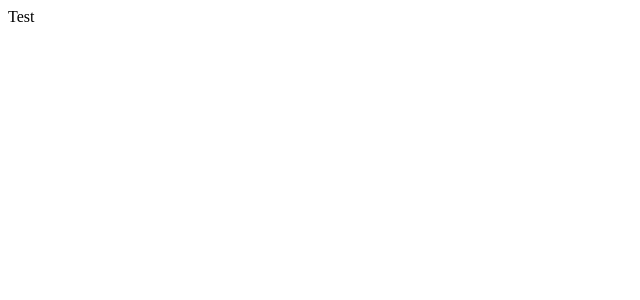
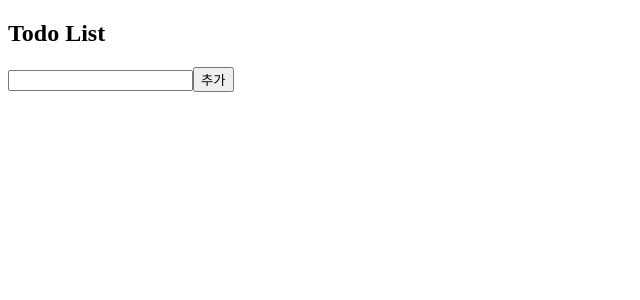
Before and after one commit to Opdata/react-typescript, a React (Create React App) app: page / in a window 1280 px wide. Shown: the top 300 px of the page, without its empty margins (0-640 px from the left). Built offline with nearby package versions, Linux system fonts and the light colour scheme.

Commit message:
Non-type Todo App

```diff
--- a/src/App.tsx
+++ b/src/App.tsx
@@ -1,5 +1,35 @@
+import Label from './Label';
+import TodoItem from './TodoItem';
+import { useState } from 'react';
+
+interface Test {
+  id: number;
+  text: string;
+  state: boolean;
+}
+
 function App() {
-  return <div>Test</div>;
+  const [TodoList, setTodoList] = useState([]);
+  const [item, setItem] = useState({
+    id: 0,
+    text: '',
+    state: false,
+  });
+
+  return (
+    <section>
+      <h1>Todo List</h1>
+      <Label
+        item={item}
+        setItem={setItem}
+        TodoList={TodoList}
+        setTodoList={setTodoList}
+      />
+      {TodoList.map((value: Test, index: number) => (
+        <TodoItem key={index} value={value} />
+      ))}
+    </section>
+  );
 }
 
 export default App;
--- /dev/null
+++ b/src/Label.tsx
@@ -0,0 +1,26 @@
+import { useState } from 'react';
+
+const Label = ({ item, setItem, TodoList, setTodoList }: any) => {
+  const [text, setText] = useState('');
+  const [number, setNumber] = useState(0);
+  const onChange = (e: any): void => {
+    const { value } = e.currentTarget;
+    setText(value);
+  };
+
+  const onSubmit = (e: any) => {
+    e.preventDefault();
+    setItem({ id: number, text: text, state: false });
+    setNumber(() => number + 1);
+    setTodoList(TodoList.concat(item));
+  };
+
+  return (
+    <form onSubmit={onSubmit}>
+      <input onChange={onChange} value={text}></input>
+      <button type={'submit'}>추가</button>
+    </form>
+  );
+};
+
+export default Label;
--- /dev/null
+++ b/src/TodoItem.tsx
@@ -0,0 +1,9 @@
+const TodoItem = ({ value }: any) => {
+  return (
+    <li>
+      <b>{value.text}</b>
+    </li>
+  );
+};
+
+export default TodoItem;
```
